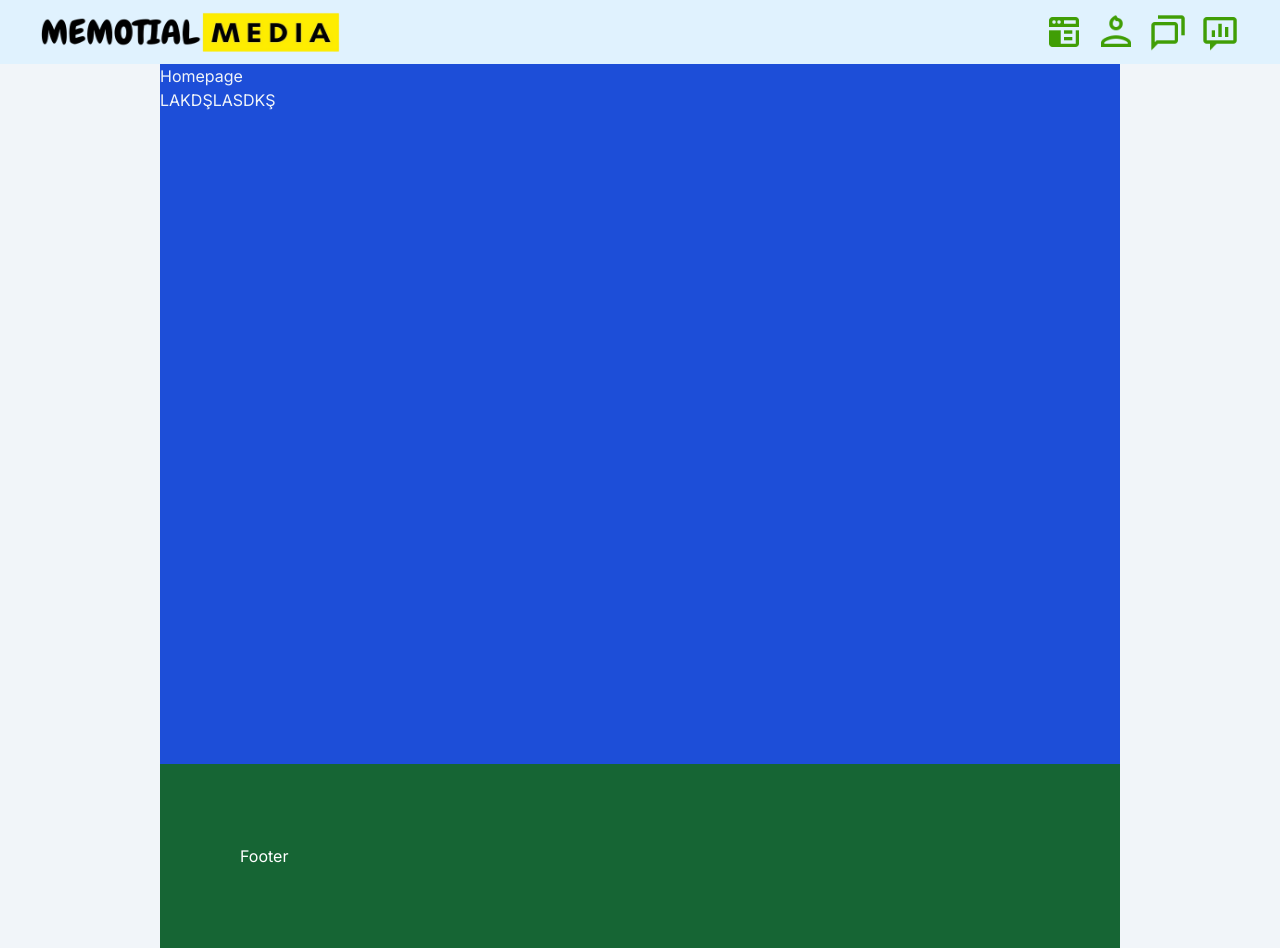
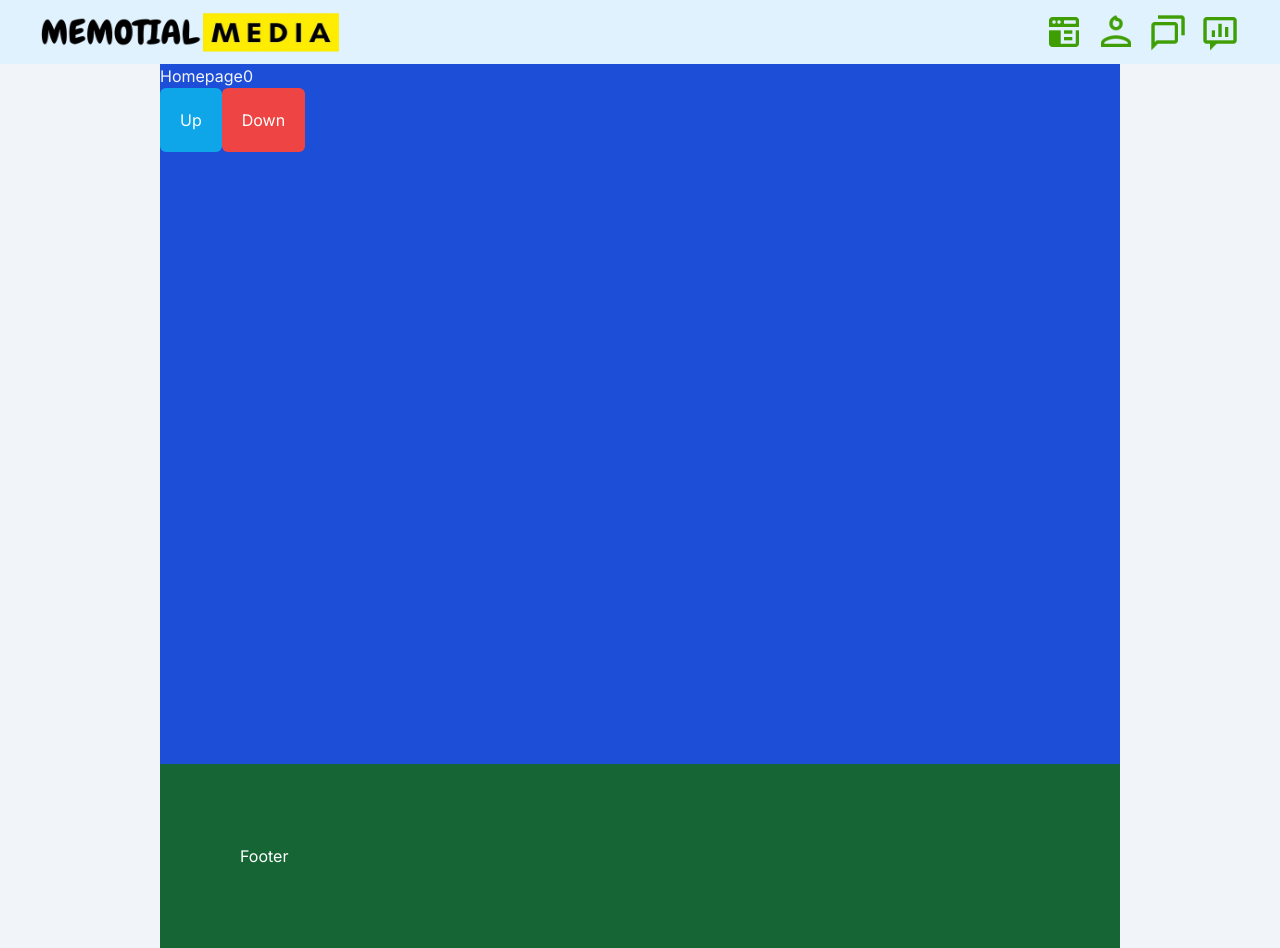
Before and after one commit to mehmet-raif33/memotial_media_app, a Next.js app: page /homepage in a window 1280 px wide. Built offline with nearby package versions, Linux system fonts and the light colour scheme.

Commit message:
entegratedRedux

```diff
--- a/package.json
+++ b/package.json
@@ -9,6 +9,7 @@
     "lint": "next lint"
   },
   "dependencies": {
+    "@reduxjs/toolkit": "^2.2.7",
     "@supabase/supabase-js": "^2.45.1",
     "antd": "^5.20.1",
     "env": "^0.0.2",
@@ -16,6 +17,7 @@
     "next": "14.2.5",
     "react": "^18",
     "react-dom": "^18",
+    "react-redux": "^9.1.2",
     "react-social-login-buttons": "^4.1.0"
   },
   "devDependencies": {
--- a/src/app/authpage/page.tsx
+++ b/src/app/authpage/page.tsx
@@ -10,21 +10,29 @@ import { useState } from 'react';
 const Page = () => {
 
   const [datam, setData] = useState('')
+  const provider = 'google'
+
+
 
   const googleAuthProcess = async () => {
-    const { data , error } = await supabase.auth.signInWithOAuth({
-      provider: 'google'
+    await supabase.auth.signInWithOAuth({
+      provider,
+      options: {
+        redirectTo: `http://example.com/auth/callback`,
+      },
     })
-    setData(datam)
   }
 
   return (
     <div className='grid grid-flow-col-1 md:grid-cols-2 h-[500px] justify-center'>
+
       <div className="col-span-1 bg-yellow-400"  >
         <Image src={authGirl} alt='sadsad' className='h-full object-cover' />
       </div>
-      <div className='col-span-1 bg-zinc-200 p-10 flex flex-row justify-center px-10'>
-        <form className='justify-center flex flex-col px-7'>
+
+      <div className='col-span-1 bg-zinc-200 '>
+        <div className=' flex flex-row justify-center h-full'>
+          <form className='justify-center flex flex-col p-5 w-3/4 md-w-full'>
             <label className='text-2xl font-extrabold block text-center my-5'>
               Join to Advanture!
             </label>
@@ -46,6 +54,9 @@ const Page = () => {
 
           </form>
         </div>
+
+      </div>
+
     </div>
   )
 }
--- /dev/null
+++ b/src/app/clientProvider.tsx
@@ -0,0 +1,10 @@
+'use client';
+
+import { Provider } from 'react-redux';
+import { myStore } from '@/redux/store';
+
+const ClientProvider = ({ children }: { children: React.ReactNode }) => {
+  return <Provider store={myStore}>{children}</Provider>;
+};
+
+export default ClientProvider;
--- a/src/app/homepage/page.tsx
+++ b/src/app/homepage/page.tsx
@@ -1,14 +1,27 @@
-import React from 'react'
+'use client'
+import { UseSelector , useDispatch, useSelector } from 'react-redux'
+import type { RootState } from '@reduxjs/toolkit/query';
+import { up , down } from '../../redux/userSession/userSession'
 
 const Page = () => {
+
+  const dispatch = useDispatch();
+  const myValue = useSelector((state: RootState) => state.userSession); //
+
+
   return (
     <div className="w-full h-[700px] bg-blue-700 text-slate-100">
       <h1 className="w-full">
         Homepage
-
+        {
+          myValue
+        }
       </h1>
-      <button>
-        LAKDŞLASDKŞ
+      <button onClick={() => dispatch(up(5))} className='bg-sky-500 text-white p-5 rounded-md transition-all hover:scale-105'>
+        Up
+      </button>
+      <button onClick={() => dispatch(down(5))} className='bg-red-500 text-white p-5 rounded-md transition-all hover:scale-105'>
+        Down
       </button>
     </div>
   )
--- a/src/app/layout.tsx
+++ b/src/app/layout.tsx
@@ -3,6 +3,7 @@ import { Inter } from "next/font/google";
 import "./globals.css";
 import { Navbar } from "../components/Navbar";
 import { Footer } from "../components/Footer";
+import ClientProvider from "./clientProvider";
 
 const inter = Inter({ subsets: ["latin"] });
 
@@ -19,6 +20,7 @@ export default function RootLayout({
   return (
     <html lang="en">
       <body className={`${inter.className} bg-slate-100 `}>
+        <ClientProvider>
           <div className="flex flex-col justify-center md:mt-16">
             <Navbar />
             <div className="inline-block w-full md:w-3/4 m-auto">
@@ -26,6 +28,7 @@ export default function RootLayout({
               <Footer />
             </div>
           </div>
+        </ClientProvider>
       </body>
     </html>
   );
--- a/src/app/page.tsx
+++ b/src/app/page.tsx
@@ -1,3 +1,4 @@
+'use client'
 import ScrollToTop from "../components/ScroolToTop";
 import { redirect } from "next/navigation";
 
@@ -13,7 +14,9 @@ export default function Page() {
             >
               <ScrollToTop />
             </div>
+
           </div>
+
       </main>
   );
 }
--- /dev/null
+++ b/src/redux/store.ts
@@ -0,0 +1,13 @@
+'use client'
+import { configureStore } from "@reduxjs/toolkit";
+import userSession from "./userSession/userSession";
+
+export const myStore = configureStore({
+    reducer: {
+        userSession: userSession.reducer
+    }
+})
+
+
+export type AppDispatch = typeof myStore.dispatch;
+export type RootState = ReturnType<typeof myStore.getState>;
--- /dev/null
+++ b/src/redux/userSession/userSession.ts
@@ -0,0 +1,20 @@
+'use client'
+import { createSlice , PayloadAction } from "@reduxjs/toolkit";
+
+const initialState = 0
+
+const userSession = createSlice({
+    name: 'userSession',
+    initialState,
+    reducers : {
+        up: ( state , action: PayloadAction<number> ) => (
+            state = state + (action.payload)
+        ),
+        down: ( state , action: PayloadAction<number> ) => (
+            state = state - (action.payload)
+        ),
+    }
+})
+
+export default userSession;
+export const { up , down } = userSession.actions
```
Also changed, not shown: 1 other file (tests, documents, lock files or other folders). Lines whose indentation alone changed are shown as unchanged.
